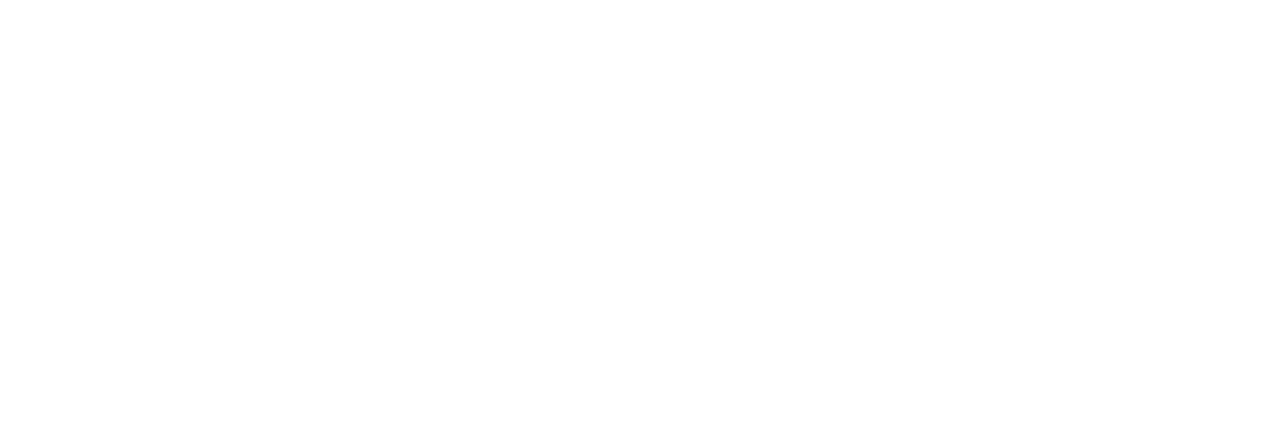
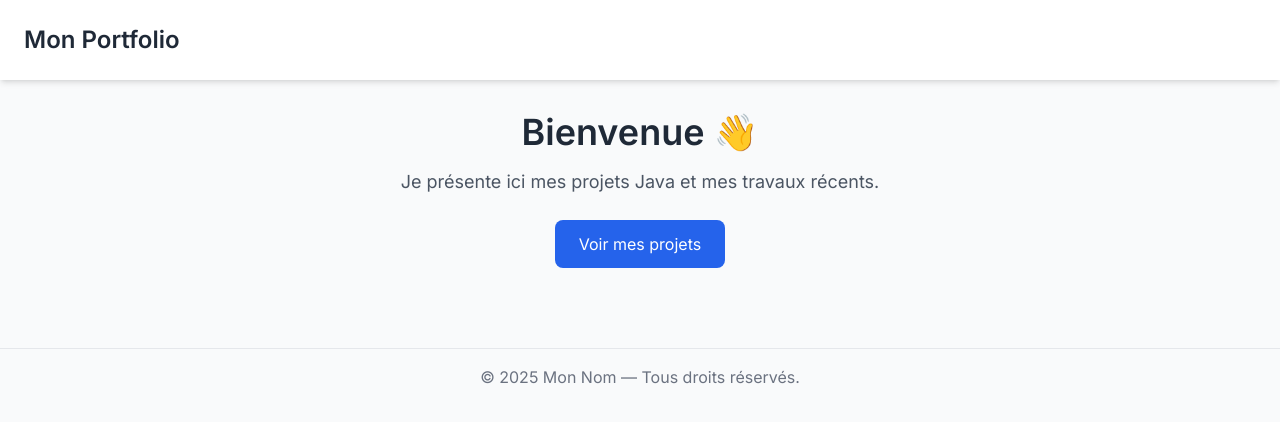
Before and after one commit to Thomas-Baert/Thomas-Baert.github.io, a plain HTML site: page index.html in a window 1280 px wide. Drawn offline with nearby package versions, Linux system fonts and the light colour scheme.

Commit message:
feat: ajout style.css et index initial

```diff
--- a/index.html
+++ b/index.html
@@ -1,6 +1,28 @@
-<!DOCTYPE html>
-  <html lang="fr">
-    <head>
-      <title>Mon portfolio</title>
-    </head>
-  </html>
+<!doctype html>
+<html lang="fr">
+<head>
+  <meta charset="UTF-8">
+  <meta name="viewport" content="width=device-width, initial-scale=1.0">
+  <title>Mon Portfolio</title>
+  <script src="https://cdn.tailwindcss.com"></script>
+  <link href="https://fonts.googleapis.com/css2?family=Inter:wght@400;600&display=swap" rel="stylesheet">
+  <style>body { font-family: 'Inter', sans-serif; }</style>
+</head>
+<body class="bg-gray-50 text-gray-800">
+<header class="p-6 bg-white shadow-md sticky top-0">
+  <h1 class="text-2xl font-bold">Mon Portfolio</h1>
+</header>
+
+<main class="p-8">
+  <section class="max-w-3xl mx-auto text-center">
+    <h2 class="text-4xl font-semibold mb-4">Bienvenue 👋</h2>
+    <p class="text-lg text-gray-600">Je présente ici mes projets Java et mes travaux récents.</p>
+    <a href="#projets" class="inline-block mt-6 px-6 py-3 bg-blue-600 text-white rounded-lg hover:bg-blue-700 transition">Voir mes projets</a>
+  </section>
+</main>
+
+<footer class="p-4 text-center text-gray-500 border-t mt-12">
+  © 2025 Mon Nom — Tous droits réservés.
+</footer>
+</body>
+</html>
```
Also changed, not shown: style.css (added).
